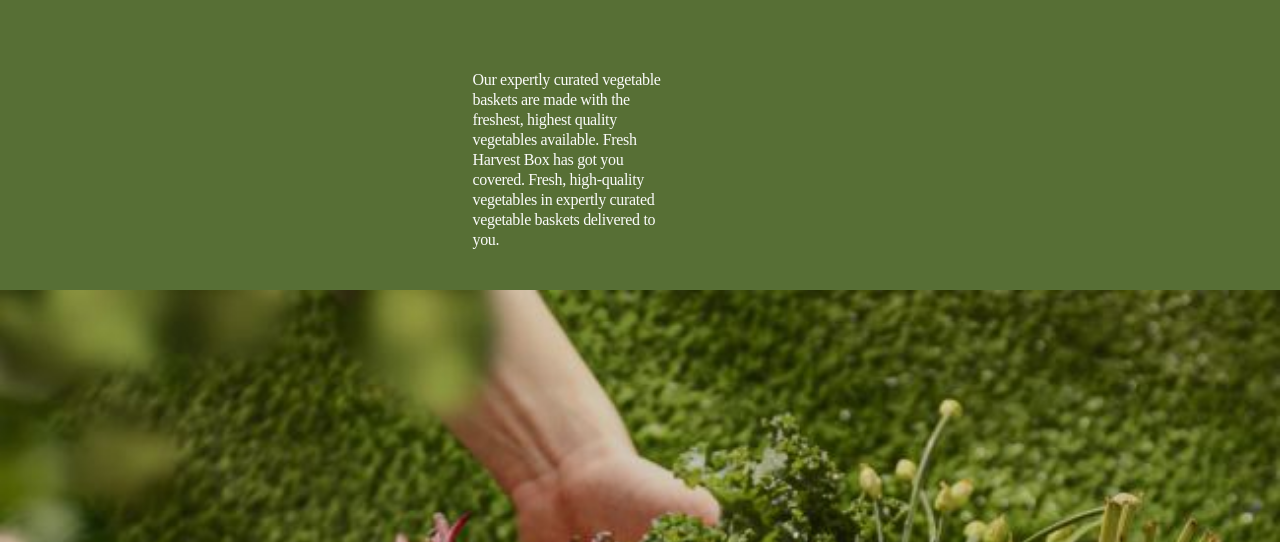
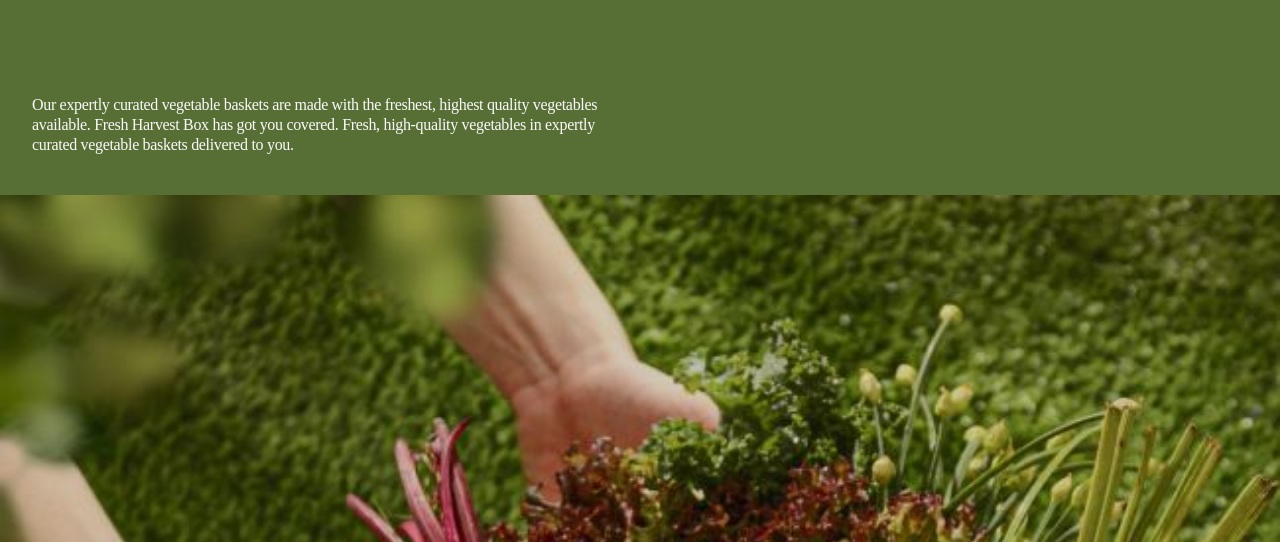
Before and after one commit to SobDim/project-LuckySeven, a website built with Vite: page src/index.html in a window 1280 px wide. Shown: the part 258-800 px from the top of the page. Built offline with nearby package versions, Linux system fonts and the light colour scheme; files whose address does not match are found by name.

Commit message:
Update-hero

```diff
--- a/src/css/hero.css
+++ b/src/css/hero.css
@@ -89,7 +89,6 @@
 
     .container-hero-main-text {
         height: 228px;
-        margin-bottom: 25px;
     }
 
     .first-text-in-page {
@@ -103,15 +102,16 @@
         text-transform: uppercase;
     }
 
-    .div-p-hero-section {
-        height: 60px;
-    }
-
     .text-p-hero-section {
         font-size: 16px;
         font-weight: 400;
         letter-spacing: -0.02;
-        padding-right: 133px;
+        margin-right: 133px;
+        margin-left: 32px;
+        margin-top:25px;
+
+
+        width: 603px;
     }
 
     .picture-hero {
@@ -132,6 +132,6 @@
     }
 
     .main-image-women {
-        width: 100%
+        width: 100%;
     }
 }
```
